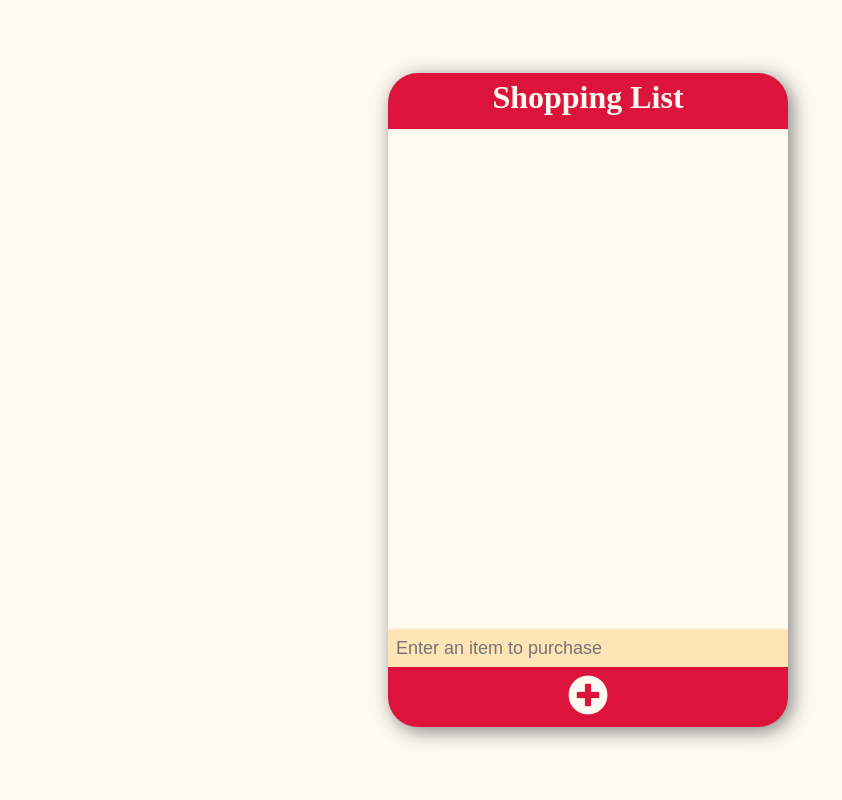
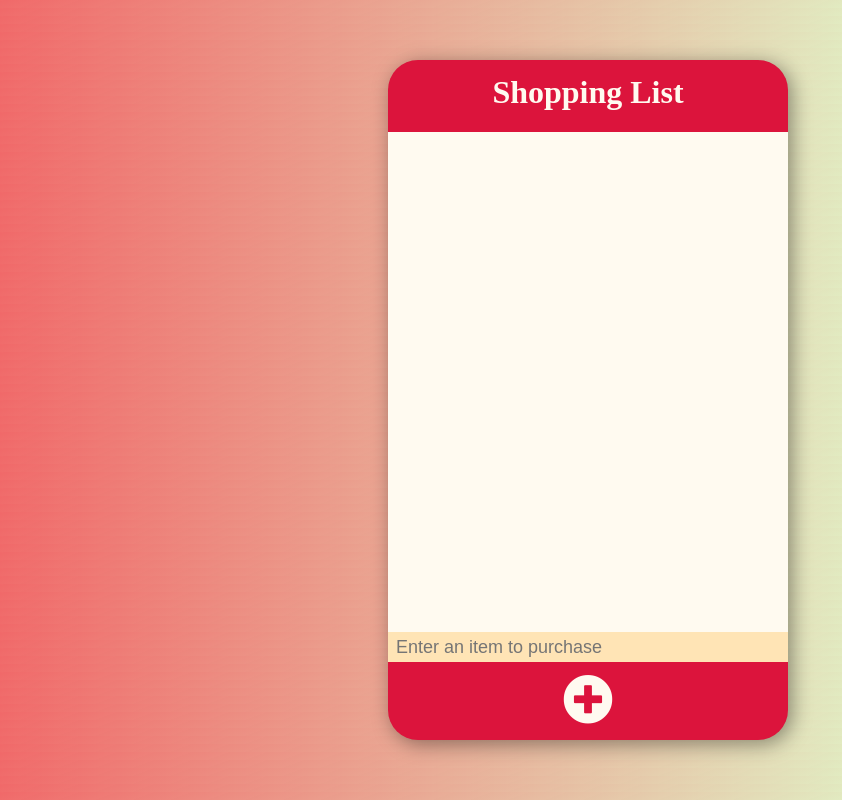
Before and after one commit to dowon938/JS101, a plain HTML site: page chpater3/shopping/dw.html in a window 1280 px wide. Both pictures are taken after a click on the element 640 px from the left and 697 px from the top of the page. Shown: the whole page, without its empty margins (52-894 px from the left). Drawn offline with Linux system fonts and the light colour scheme.

Commit message:
shopping : review with ellie

```diff
--- a/chpater3/shopping/dw.html
+++ b/chpater3/shopping/dw.html
@@ -13,19 +13,19 @@
         <header class="header">
             <h1 class="header-title">Shopping List</h1>
         </header>
-        <section class="display-item">
-            <!-- <div class="item">
+        <ul class="items">
+            <!-- <li class="item">
                 <input type="checkbox" class="item-check" id="check1">
                 <label for="check1"class="check"><i class="far fa-check-circle"></i></label>
                 <label for="check1"class="circle"><i class="far fa-circle"></i></label>
                 <label for="check1"class="item-name">hello world</label>
                 <div class="item-delete"><i class="fas fa-minus-circle"></i></div>
-            </div> -->
-        </section>
-        <section class="input">
-            <input type="text" id="input-text"placeholder="Enter an item to purchase"></input>
-            <div class="input-create"><i class="fas fa-plus-circle"></i></div>
-        </section>
+            </li> -->
+        </ul>
+        <footer class="footer">
+            <input type="text" id="footer-input"placeholder="Enter an item to purchase"></input>
+            <div class="footer-btn"><i class="fas fa-plus-circle"></i></div>
+        </footer>
     </div>
 </body>
 </html>
--- a/chpater3/shopping/main.js
+++ b/chpater3/shopping/main.js
@@ -1,15 +1,15 @@
 'use strict';
 
-const createBtn = document.querySelector('.input-create');
-const inputText = document.querySelector('#input-text');
-const displayItem = document.querySelector('.display-item');
+const footerBtn = document.querySelector('.footer-btn');
+const footerInput = document.querySelector('#footer-input');
+const items = document.querySelector('.items');
 
 
 
 let i = 0;
 //Create Items
-function create(text) {
-    const item = document.createElement('div');
+function createItem(text) {
+    const item = document.createElement('li');
     const itemCheck = document.createElement('input');
     const label = document.createElement('label');
     const itemDelete = document.createElement('div');
@@ -17,13 +17,13 @@ function create(text) {
     const circle = document.createElement('label');
 
     item.setAttribute('class', 'item');
-    displayItem.appendChild(item);
+    items.appendChild(item);
     itemCheck.setAttribute('type','checkbox');
     itemCheck.setAttribute('class','item-check');
     itemCheck.setAttribute('id', i);
     check.setAttribute('class', 'check');
+    circle.setAttribute('class', 'circle');
     check.setAttribute('for', i);
-    circle.setAttribute('class', 'circle');
     circle.setAttribute('for', i);
     check.innerHTML = '<i class="fas fa-check-circle"></i>'
     circle.innerHTML = '<i class="far fa-circle"></i>'
@@ -37,6 +37,12 @@ function create(text) {
     item.appendChild(circle);
     item.appendChild(label);
     item.appendChild(itemDelete);
+    //scroll into item
+    item.scrollIntoView();
+    //Ellie's
+    // itemDelete.addEventListener('click', ()=>{
+    //     items.removeChild(item);
+    // })
     i=i+1;
 };
 // Delete Items
@@ -48,20 +54,47 @@ function deleteItem() {
 };
 
 function createAndDel() {
-    const text = inputText.value;
+    const text = footerInput.value;
     if (text != '') {
-        create(text);
+        createItem(text);
     };
     deleteItem();
     // Delete inputText Box
-    inputText.value = '';
+    footerInput.value = '';
+    footerInput.focus();
 };
 
 // Click event!
-createBtn.addEventListener('click',()=>createAndDel());
+footerBtn.addEventListener('click',()=>createAndDel());
 // Enter Key event!
-inputText.addEventListener("keyup", function(event) {
+footerInput.addEventListener("keypress", function(event) {
     if (event.key === "Enter") {
         createAndDel();
     };
 });
+
+// ellie's!!*********
+
+// function onAdd() {
+    // 1.사용자가 입력한 텍스트 받아오기
+    // const text = footerInput.value;
+
+    //*빈텍스트입력시 커서만 유지하고 리턴
+    //if (text === '') {
+        // footerInput.focus();
+        // return;
+    // }
+
+    // 2.아이템생성 (삭제버튼 포함)
+    // const item = createItem(text);
+    // 3.아이템 배치 (items안으로)
+    // items.appendChild(item);
+    // 4.추가된 아이템으로 스크롤
+    // item.scrollIntoView();
+    // 5.인풋초기화
+    // footerInput.value = '';
+    // footerInput.focus();
+// }
+
+//코드의 기능을 그대로 설명하는 주석은 가독성을 해칠수있다.
+//가능하면 주석은 그 코드를 왜 작성하게되었는지 의도를 설명하라
--- a/chpater3/shopping/style.css
+++ b/chpater3/shopping/style.css
@@ -1,7 +1,8 @@
+*{
+    box-sizing: border-box;
+}
 body{
-    margin: 0;
-    box-sizing: border-box;
-    background-color: floralwhite;
+    background: linear-gradient(340deg, rgba(225,238,195,1) 28%, rgba(240,80,83,.9) 100%);
 }
 .appContainer{
     position: absolute;
@@ -13,14 +14,14 @@ body{
     border-radius: 30px;
     display: flex;
     flex-flow: column;
-    box-shadow: 4px 4px 20px gray;
+    box-shadow: 4px 4px 20px rgb(0, 0, 0, 0.4);
 }
 /* header */
 .header-title{
     text-align: center;
     color: floralwhite;
     font-size: 32px;
-    line-height: 48px;
+    line-height: 64px;
     margin: 0;
     padding: 0 0 8px 0;
 }
@@ -41,10 +42,12 @@ height: 0;
 }
 /* item display */
 
-.display-item{
+.items{
+    padding: 0;
+    margin: 0;
     height: 500px;
     width: 100%;
-    overflow: auto;
+    overflow-y: auto;
     background-color: floralwhite;
 }
 .item{
@@ -73,13 +76,17 @@ height: 0;
 }
 .item-check:checked ~ label{
     text-decoration-line: line-through;
-    opacity: .6;
+    opacity: .7;
 }
 .item-check:checked ~ .check{
     display: inline;
+    opacity: .7;
 }
 .item-check:checked ~ .circle{
     display: none;
+}
+.item-check:checked ~ .item-delete{
+    opacity: .7;
 }
 
 .item-delete{
@@ -89,28 +96,38 @@ height: 0;
 }
 .item-delete i {
     cursor: pointer;
+    transition: all 150ms ease-in-out;
 }
-.input{
+.item-delete i:hover {
+    transform: scale(1.2);
+    color: brown;
+}
+.footer{
     bottom: 0;
     width: 100%;
     display: flex;
     flex-flow: column;
+    justify-content: start;
 }
-#input-text{
-    border-style: none;
-    outline-style: none;
+#footer-input{
+    border: none;
+    outline: none;
     height: 30px;
     font-size: 18px;
     padding: 4px 8px;
     background-color: moccasin;
 }
-.input-create{
-    height: 60px;
+.footer-btn{
     color: floralwhite;
-    font-size: 40px;
-    line-height: 60px;
+    font-size: 50px;
+    padding: 10px;
     text-align: center;
 }
-.input-create i {
+.footer-btn i {
     cursor: pointer;
+    transition: all 150ms ease-in-out;
 }
+.footer-btn i:hover {
+    color: rgb(110, 9, 9);
+    transform: scale(1.1);
+}
```
